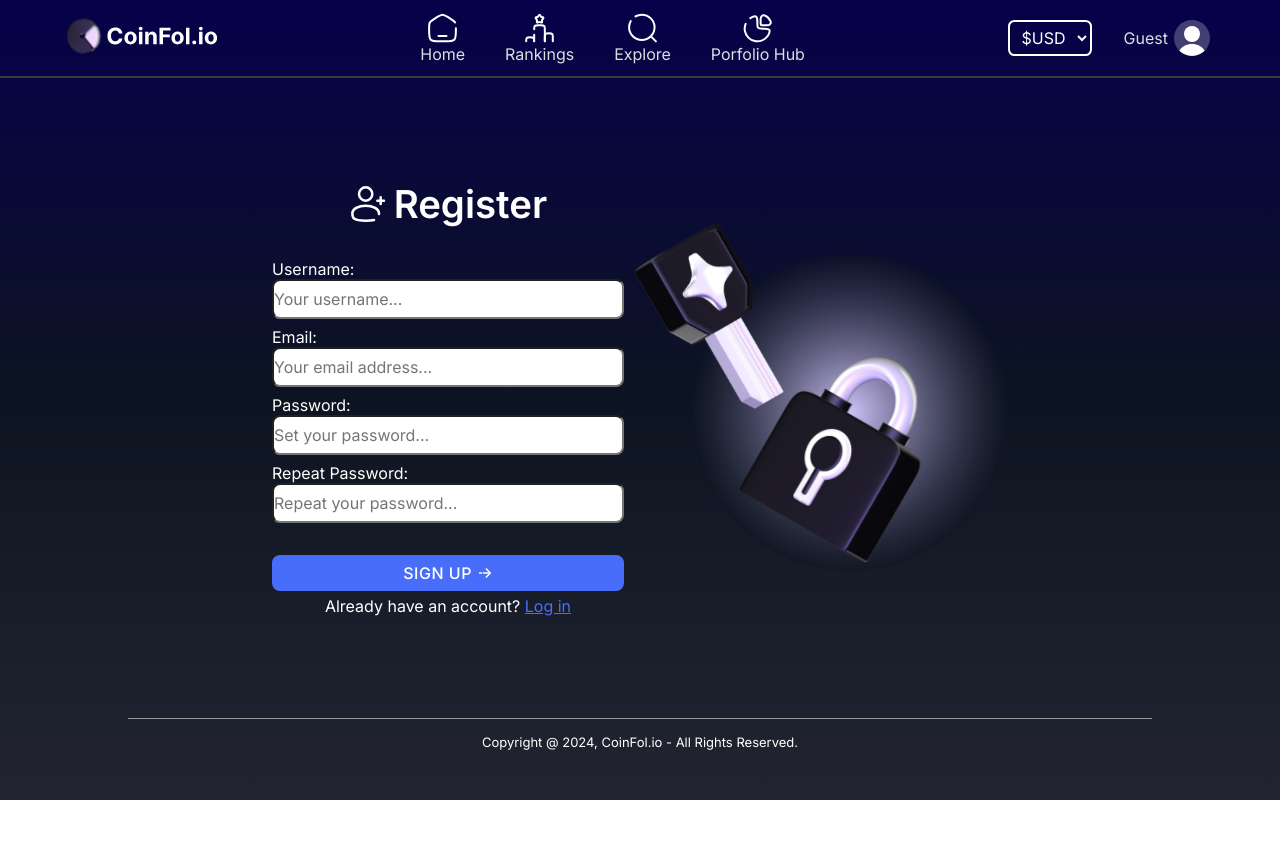
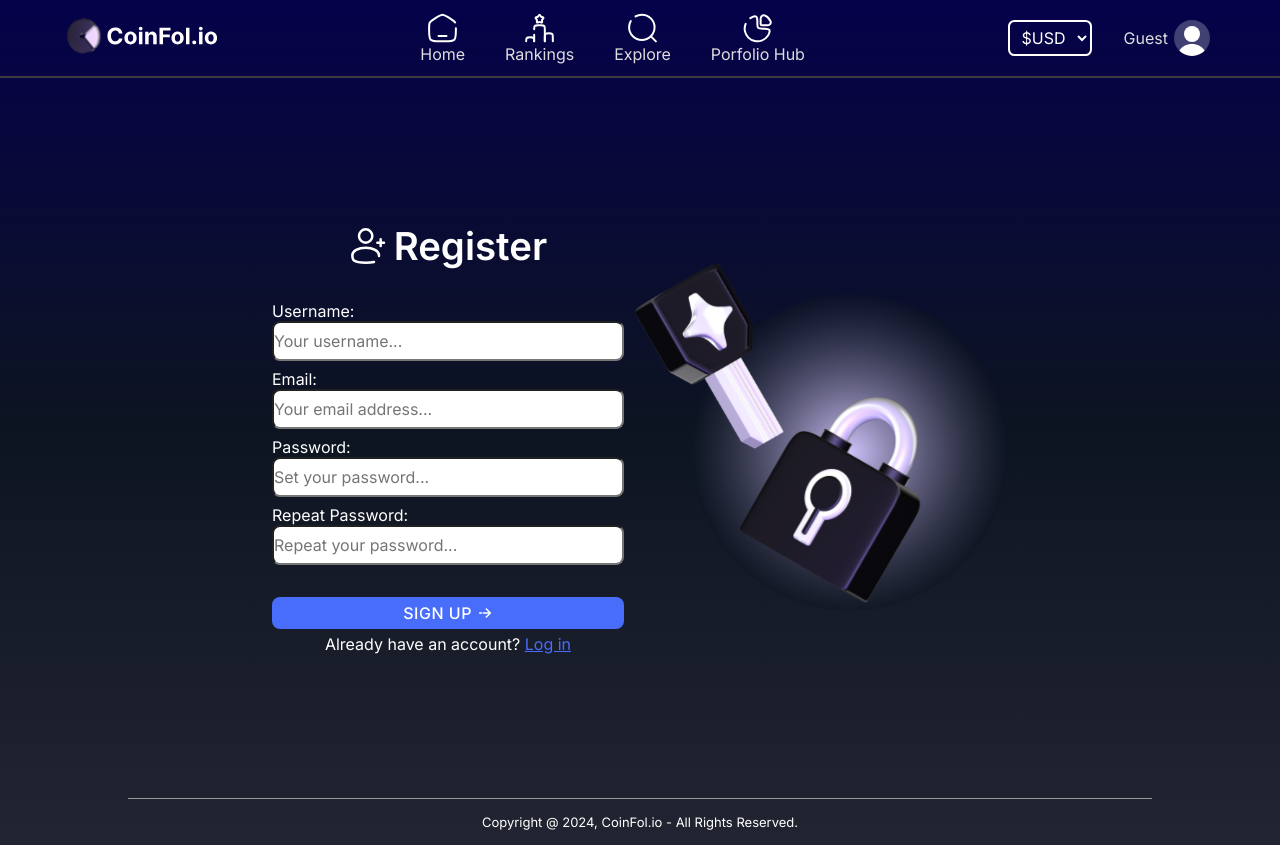
Before and after one commit to dimitarraychev/coinfolio, a React (Vite) app: page /register in a window 1280 px wide. Before the commit the page ends 800 px from the top, so only its background shows below. Built offline with nearby package versions, Linux system fonts and the light colour scheme; no server answers.

Commit message:
Minor css touchups

```diff
--- a/src/components/Button/Button.css
+++ b/src/components/Button/Button.css
@@ -12,6 +12,7 @@
 	justify-content: center;
 	align-items: center;
 	gap: 0.3rem;
+	height: 2rem;
 }
 
 .btn:hover {
--- a/src/index.css
+++ b/src/index.css
@@ -60,12 +60,15 @@ h3 {
 }
 h4 {
 	font-size: 1.8em;
+	font-weight: 500;
 }
 h5 {
 	font-size: 1.6em;
+	font-weight: 500;
 }
 h6 {
 	font-size: 1.4em;
+	font-weight: 500;
 }
 
 .subheading {
--- a/src/pages/Login/Login.css
+++ b/src/pages/Login/Login.css
@@ -3,7 +3,7 @@ section.login {
 	align-items: center;
 	justify-content: center;
 	padding: 2rem;
-	min-height: 80vh;
+	min-height: 90vh;
 }
 
 section.login form {
--- a/src/pages/Register/Register.css
+++ b/src/pages/Register/Register.css
@@ -3,7 +3,7 @@ section.register {
 	align-items: center;
 	justify-content: center;
 	padding: 2rem;
-	min-height: 80vh;
+	min-height: 90vh;
 }
 
 section.register form {
```
